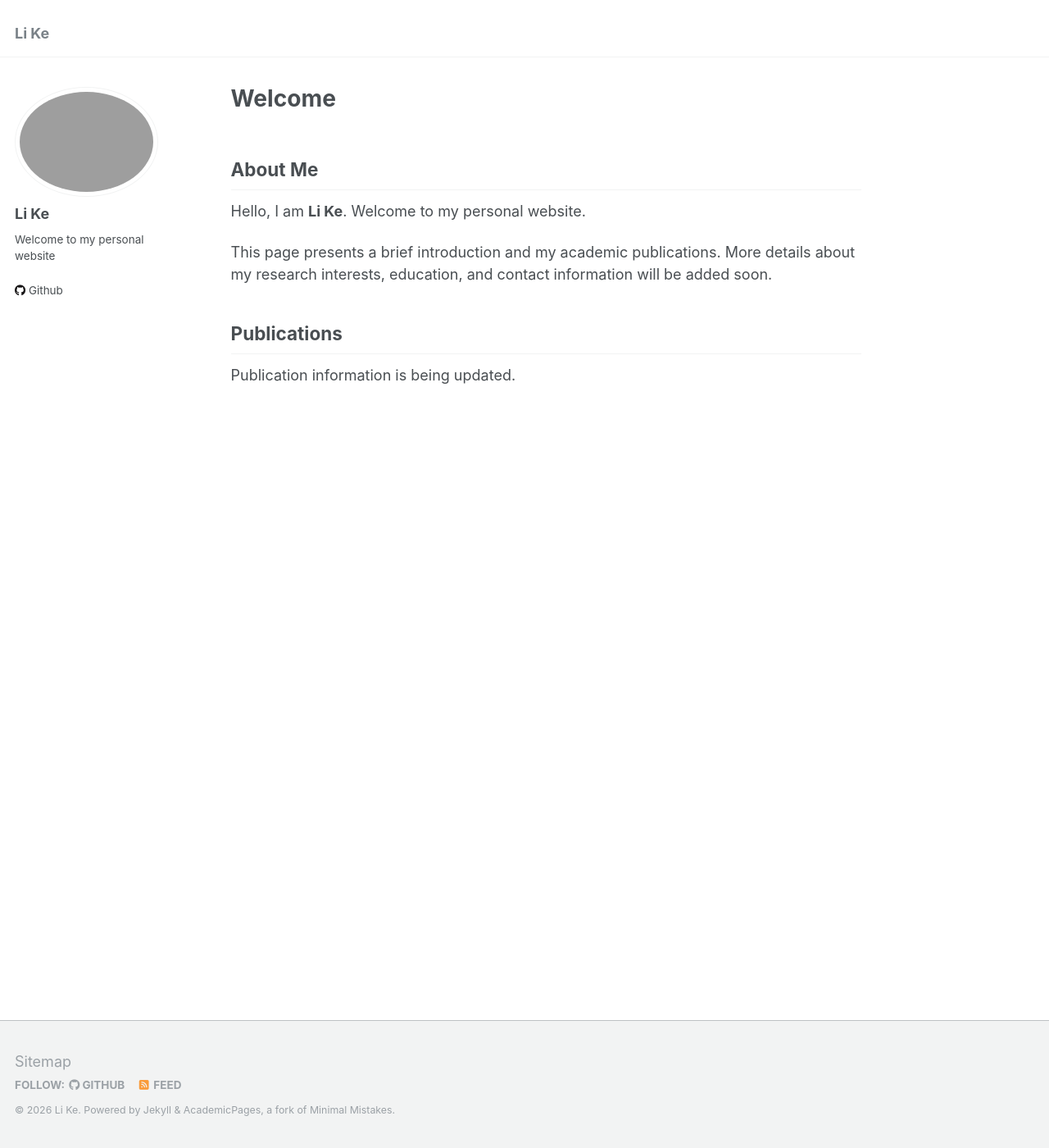
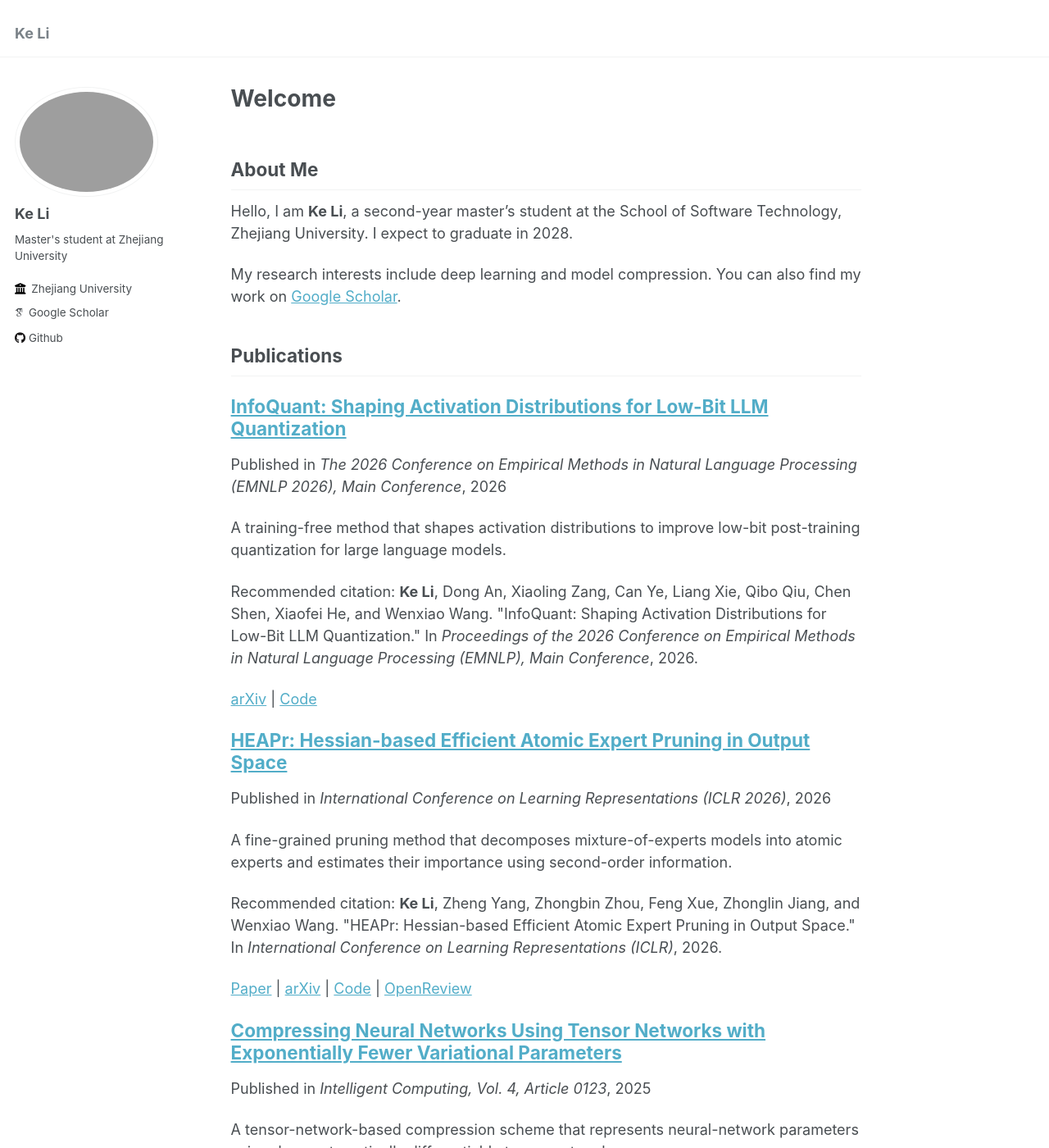
Before and after one commit to LLIKKE/LLIKKE.github.io, a Jekyll site: the page built from _pages/about.md, in a window 1280 px wide and 1400 px high. Shown: the whole window at 82% size. Built offline with Jekyll 4.4.1, drawn with Linux system fonts in a browser that asks for light colours; some web fonts are replaced; some of the changed text lies outside the part shown.

Commit message:
Add profile and publications

```diff
--- a/_config.yml
+++ b/_config.yml
@@ -8,10 +8,10 @@
 
 # Basic Site Settings
 locale                   : "en-US"
-title                    : "Li Ke"
+title                    : "Ke Li"
 title_separator          : "-"
-name                     : &name "Li Ke"
-description              : &description "Li Ke's personal website and publications"
+name                     : &name "Ke Li"
+description              : &description "Ke Li's personal website and publications"
 url                      : https://LLIKKE.github.io # the base hostname & protocol for your site e.g. "https://mmistakes.github.io"
 baseurl                  : "" # the subpath of your site, e.g. "/blog"
 repository               : "LLIKKE/LLIKKE.github.io"
@@ -22,17 +22,17 @@ repository               : "LLIKKE/LLIKKE.github.io"
 author:
   # Biographic information
   avatar           : "avatar.png"
-  name             : "Li Ke"
+  name             : "Ke Li"
   pronouns         : # example: "she/her"
-  bio              : "Welcome to my personal website"
+  bio              : "Master's student at Zhejiang University"
   location         :
-  employer         :
+  employer         : "Zhejiang University"
   uri              : # URL
   email            :
 
   # Academic websites
   arxiv            : # URL - Update with the correct link to your profile
-  googlescholar    :
+  googlescholar    : "https://scholar.google.com/citations?user=ZSc1khwAAAAJ&hl=en"
   impactstory      : # URL
   orcid            :
   semantic         : # URL
--- a/_includes/archive-single.html
+++ b/_includes/archive-single.html
@@ -52,7 +52,29 @@
     <p class="archive__item-excerpt" itemprop="description"><p>{{ post.excerpt | markdownify | remove: '<p>' | remove: '</p>' }}<strong><a href="{{ base_path }}{{ post.url }}" rel="permalink"> Read more</a></strong></p></p>
     {% endif %}
 
-    {% if post.citation and post.paperurl and post.slidesurl %}
+    {% if post.collection == 'publications' %}
+      {% if post.citation %}
+        <p>Recommended citation: {{ post.citation }}</p>
+      {% endif %}
+      <p>
+        {% assign publication_link_added = false %}
+        {% if post.paperurl %}
+          <a href="{{ post.paperurl }}">Paper</a>
+          {% assign publication_link_added = true %}
+        {% endif %}
+        {% if post.arxivurl %}
+          {% if publication_link_added %} | {% endif %}<a href="{{ post.arxivurl }}">arXiv</a>
+          {% assign publication_link_added = true %}
+        {% endif %}
+        {% if post.codeurl %}
+          {% if publication_link_added %} | {% endif %}<a href="{{ post.codeurl }}">Code</a>
+          {% assign publication_link_added = true %}
+        {% endif %}
+        {% if post.openreviewurl %}
+          {% if publication_link_added %} | {% endif %}<a href="{{ post.openreviewurl }}">OpenReview</a>
+        {% endif %}
+      </p>
+    {% elsif post.citation and post.paperurl and post.slidesurl %}
       <p>Recommended citation: {{ post.citation }}<br /><a href="{{ post.paperurl }}">Download Paper</a> | <a href="{{ post.slidesurl }}">Download Slides</a></p>
     {% elsif post.citation and post.paperurl %}
       <p>Recommended citation: {{ post.citation }}<br /><a href="{{ post.paperurl }}">Download Paper</a></p>
--- a/_pages/about.md
+++ b/_pages/about.md
@@ -6,9 +6,9 @@ author_profile: true
 
 ## About Me
 
-Hello, I am **Li Ke**. Welcome to my personal website.
+Hello, I am **Ke Li**, a second-year master's student at the School of Software Technology, Zhejiang University. I expect to graduate in 2028.
 
-This page presents a brief introduction and my academic publications. More details about my research interests, education, and contact information will be added soon.
+My research interests include deep learning and model compression. You can also find my work on [Google Scholar](https://scholar.google.com/citations?user=ZSc1khwAAAAJ&hl=en).
 
 ## Publications
 
@@ -16,6 +16,4 @@ This page presents a brief introduction and my academic publications. More detai
   {% for post in site.publications reversed %}
     {% include archive-single.html %}
   {% endfor %}
-{% else %}
-Publication information is being updated.
 {% endif %}
--- /dev/null
+++ b/_publications/2025-05-15-compressing-neural-networks.md
@@ -0,0 +1,15 @@
+---
+title: "Compressing Neural Networks Using Tensor Networks with Exponentially Fewer Variational Parameters"
+collection: publications
+permalink: /publication/2025-compressing-neural-networks
+excerpt: "A tensor-network-based compression scheme that represents neural-network parameters using deep automatically differentiable tensor networks."
+date: 2025-05-15
+venue: "Intelligent Computing, Vol. 4, Article 0123"
+paperurl: "https://doi.org/10.34133/icomputing.0123"
+arxivurl: "https://arxiv.org/abs/2305.06058"
+citation: "Yong Qing, <strong>Ke Li</strong>, Peng-Fei Zhou, and Shi-Ju Ran. &quot;Compressing Neural Networks Using Tensor Networks with Exponentially Fewer Variational Parameters.&quot; <i>Intelligent Computing</i>, Vol. 4, Article 0123, 2025."
+---
+
+This work proposes a general neural-network compression scheme based on deep automatically differentiable tensor networks.
+
+[Paper](https://doi.org/10.34133/icomputing.0123) · [arXiv](https://arxiv.org/abs/2305.06058)
--- /dev/null
+++ b/_publications/2026-01-01-heapr.md
@@ -0,0 +1,17 @@
+---
+title: "HEAPr: Hessian-based Efficient Atomic Expert Pruning in Output Space"
+collection: publications
+permalink: /publication/2026-heapr
+excerpt: "A fine-grained pruning method that decomposes mixture-of-experts models into atomic experts and estimates their importance using second-order information."
+date: 2026-01-01
+venue: "International Conference on Learning Representations (ICLR 2026)"
+paperurl: "https://proceedings.iclr.cc/paper_files/paper/2026/hash/d47e75c3429b407e440405b317ef8054-Abstract-Conference.html"
+arxivurl: "https://arxiv.org/abs/2509.22299"
+codeurl: "https://github.com/LLIKKE/HEAPr"
+openreviewurl: "https://openreview.net/forum?id=JAbMgS7gl6"
+citation: "<strong>Ke Li</strong>, Zheng Yang, Zhongbin Zhou, Feng Xue, Zhonglin Jiang, and Wenxiao Wang. &quot;HEAPr: Hessian-based Efficient Atomic Expert Pruning in Output Space.&quot; In <i>International Conference on Learning Representations (ICLR)</i>, 2026."
+---
+
+HEAPr enables fine-grained pruning of mixture-of-experts models through atomic expert decomposition and efficient second-order importance estimation.
+
+[Paper](https://arxiv.org/abs/2509.22299) · [Code](https://github.com/LLIKKE/HEAPr)
--- /dev/null
+++ b/_publications/2026-05-25-infoquant.md
@@ -0,0 +1,15 @@
+---
+title: "InfoQuant: Shaping Activation Distributions for Low-Bit LLM Quantization"
+collection: publications
+permalink: /publication/2026-infoquant
+excerpt: "A training-free method that shapes activation distributions to improve low-bit post-training quantization for large language models."
+date: 2026-05-25
+venue: "The 2026 Conference on Empirical Methods in Natural Language Processing (EMNLP 2026), Main Conference"
+arxivurl: "https://arxiv.org/abs/2605.26175"
+codeurl: "https://github.com/LLIKKE/InfoQuant"
+citation: "<strong>Ke Li</strong>, Dong An, Xiaoling Zang, Can Ye, Liang Xie, Qibo Qiu, Chen Shen, Xiaofei He, and Wenxiao Wang. &quot;InfoQuant: Shaping Activation Distributions for Low-Bit LLM Quantization.&quot; In <i>Proceedings of the 2026 Conference on Empirical Methods in Natural Language Processing (EMNLP), Main Conference</i>, 2026."
+---
+
+InfoQuant uses quantizer-facing activation-distribution design to improve low-bit LLM quantization without retraining.
+
+[Paper](https://arxiv.org/abs/2605.26175) · [Code](https://github.com/LLIKKE/InfoQuant)
```
